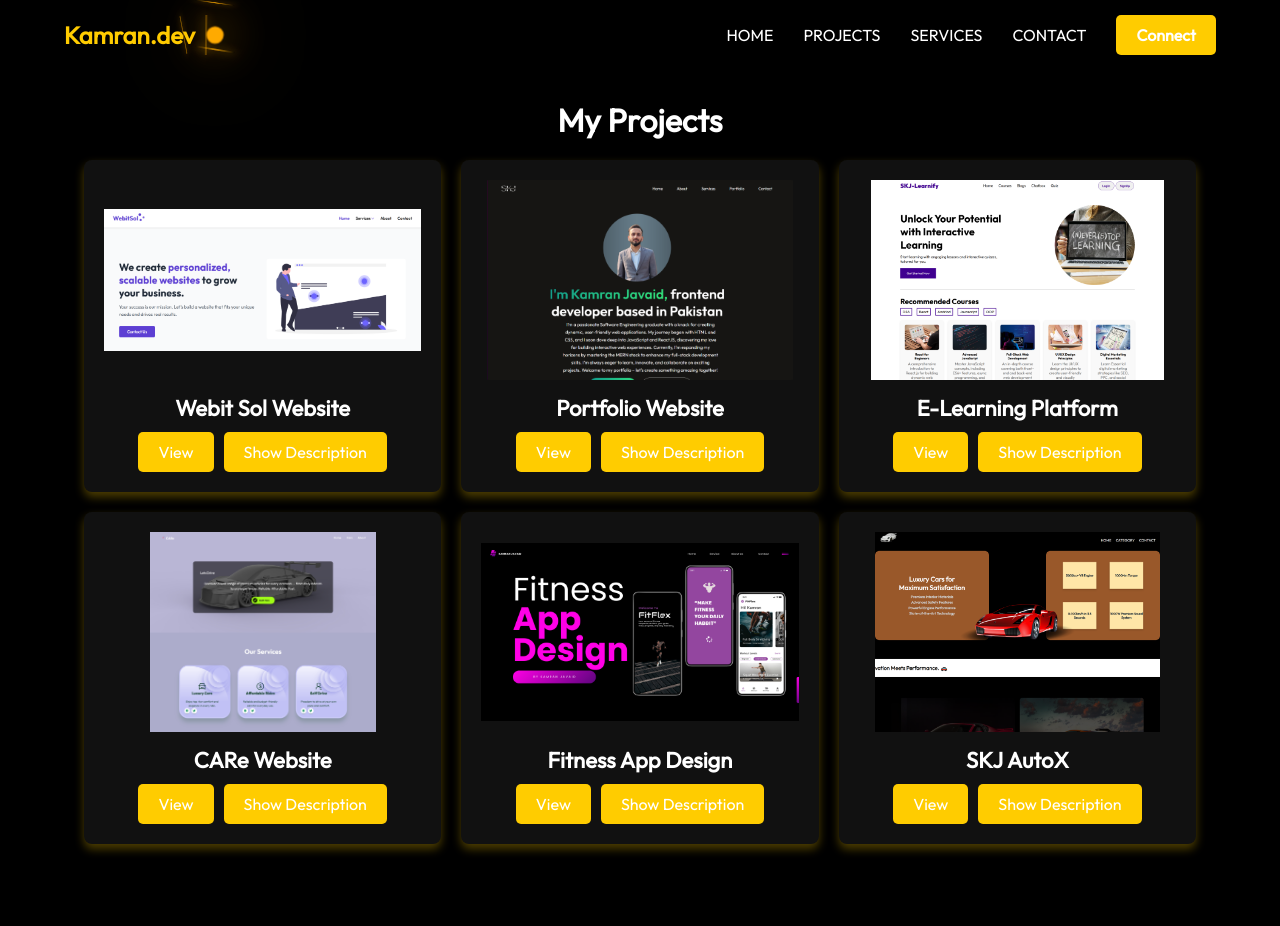
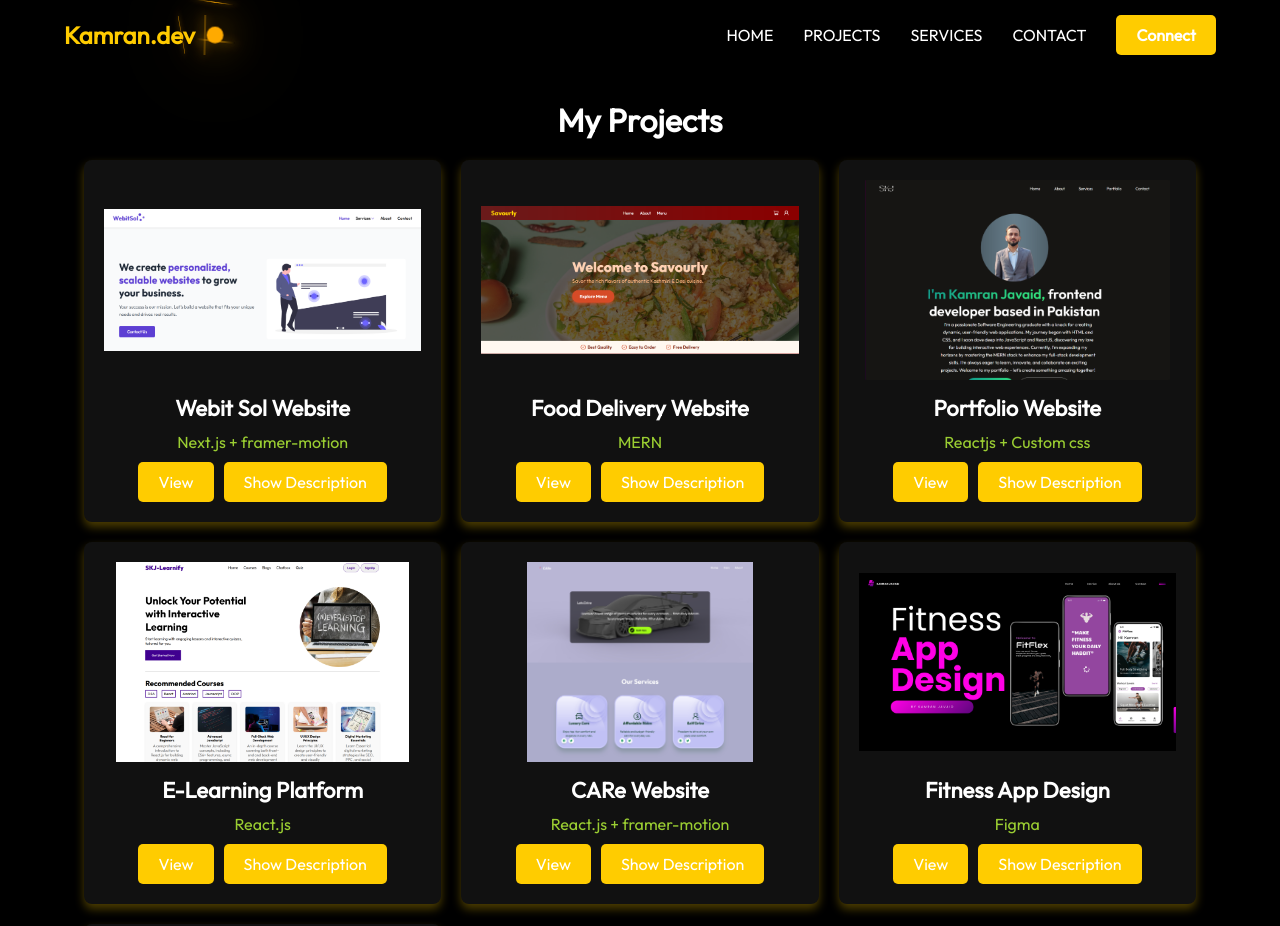
Before and after one commit to kamraanjavaid/kamran-portfolio, a React (Vite) app: page /projects in a window 1280 px wide. Shown: the top 926 px of the page. Before the commit the page ends 874 px from the top, so only its background shows below. Built offline with nearby package versions, Linux system fonts and the light colour scheme.

Commit message:
Added new project

```diff
--- a/src/components/Contact/Contact.css
+++ b/src/components/Contact/Contact.css
@@ -1,4 +1,3 @@
-/* General Styling */
 .contact {
     width: 90%;
     margin: auto;
@@ -9,7 +8,6 @@
     border-radius: 10px;
   }
 
-  /* Contact Title */
   .contact-title h1 {
     font-size: 36px;
     font-weight: bold;
@@ -18,7 +16,6 @@
     text-shadow: 2px 2px 10px rgba(0, 0, 0, 0.5);
   }
 
-  /* Contact Section */
   .contact-section {
     display: flex;
     justify-content: center;
@@ -27,7 +24,6 @@
     gap: 40px;
   }
 
-  /* Contact Form Styling */
   .contact-form {
     width: 100%;
     max-width: 600px;
@@ -81,7 +77,6 @@
     transform: scale(1.05);
   }
 
-  /* Contact Icons */
   .contact-icons {
     display: flex;
     justify-content: center;
@@ -98,7 +93,6 @@
     color: #e6b800;
   }
 
-  /* Responsive Design */
   @media (max-width: 768px) {
     .contact-form {
       width: 100%;
--- a/src/components/Hero/Hero.jsx
+++ b/src/components/Hero/Hero.jsx
@@ -15,7 +15,6 @@ const skills = [
 const Hero = () => {
   return (
     <div className="hero-container">
-      {/* Hero Content Animation */}
       <motion.div
         className="hero-desc"
         initial={{ opacity: 0, y: 50 }}
--- a/src/components/Projects/Projects.jsx
+++ b/src/components/Projects/Projects.jsx
@@ -25,6 +25,7 @@ const Projects = () => {
             <img src={project.imgURL} alt={project.name} />
             <div className="project-details">
               <h2>{project.name}</h2>
+              <p style={{color:"yellowgreen"}}>{project.tech}</p>
               <button className="link-btn"><a href={project.link} target="_blank">View</a></button>
               <button
                 className="desc-btn"
--- a/src/components/Projects/projectsData.js
+++ b/src/components/Projects/projectsData.js
@@ -4,48 +4,62 @@ import project3 from "../../assets/fitnessAppDesign.png";
 import project4 from "../../assets/projectImg4.png";
 import webitsol from "../../assets/webitsol.png";
 import project5 from "../../assets/CARe.png";
-
+import foodApp from "../../assets/food-app.png";
 
 const projectsData = [
   {
     id: 0,
     name: "Webit Sol Website",
     description: "I designed and developed this responsive and modern website for WebitSol, a digital solutions company. The site showcases their services, client testimonials, and contact information with smooth animations and a clean UI. Built using Next.js and Framer Motion, the site reflects professional branding and performance optimization tailored to WebitSol’s business goals.",
+    tech : "Next.js + framer-motion",
     imgURL: webitsol,
     link: "https://webit-sol.vercel.app/",
   },
   {
     id: 1,
+    name: "Food Delivery Website",
+    tech:"MERN",
+    description: "Developed a full-stack food delivery app using MongoDB, Express.js, React.js, and Node.js. Users can browse dishes, add items to a cart, and place orders with authentication and authorization. Admins can view order details, total orders, order timings, and user-provided information through a dedicated dashboard",
+    imgURL: foodApp,
+    link: "https://bitee-nine.vercel.app/",
+  },
+  {
+    id: 2,
     name: "Portfolio Website",
     description: "A sleek and modern portfolio website built with ReactJS, showcasing my skills, projects, and experience. The site features smooth animations, a responsive design, and an interactive user interface. It includes sections such as About Me, Projects, Skills, and Contact. Deployed on Vercel, it ensures fast performance and seamless navigation using React Router. Styled with CSS and Framer Motion for animations.",
+    tech:"Reactjs + Custom css",
     imgURL: project1,
     link: "https://kamranjavaid-portfolio2025.vercel.app/",
   },
   {
-    id: 2,
+    id: 3,
     name: "E-Learning Platform",
     description: "An interactive e-learning platform designed to provide users access to various online courses. Built with ReactJS, it features a structured course layout, video integration, quizzes, and progress tracking. Users can enroll in courses, leave reviews, and receive personalized recommendations. The platform uses React Router for seamless navigation and integrates Redux for efficient state management.",
+    tech:"React.js",
     imgURL: project2,
     link: "https://learnify-divofybej-kamran-javaids-projects.vercel.app/",
   },
   {
-    id: 3,
+    id: 4,
     name: "CARe Website",
     description: "CARe is a responsive one-page car rental website designed and developed for a client to showcase rental services. The website includes a sleek animated hero section, a navigation bar with mobile support, and a professional layout optimized for all screen sizes. The goal was to provide a clean, user-friendly interface that communicates trust and simplicity.",
+    tech:"React.js + framer-motion",
     imgURL: project5,
     link: "https://car-rental-nine-weld.vercel.app/",
   },
   {
-    id: 4,
+    id: 5,
     name: "Fitness App Design",
     description: "A creative fitness app UI/UX design created in Figma, focusing on user engagement and seamless navigation. This design includes workout tracking, diet plans, and progress monitoring with an intuitive and visually appealing interface. The layout is structured to provide an easy-to-use experience for fitness enthusiasts. The design emphasizes accessibility, vibrant colors, and minimalistic elements for an engaging experience.",
+    tech:"Figma",
     imgURL: project3,
     link: "https://www.figma.com/design/XfNTHSrMt7hx2pSeqAsIw9/Fitness-App-UXD-Project?node-id=0-1&p=f&t=KHkye2RLYK9j251b-0",
   },
   {
-    id: 5,
+    id: 6,
     name: "SKJ AutoX",
     description: "Skj-autoX is a modern and visually appealing car showcase website featuring high-end animations, a sleek UI, and smooth interactions. It provides an immersive experience for users looking for luxury cars.",
+    tech:"React.js + framer-motion",
     imgURL: project4,
     link: "https://skj-autox.vercel.app/",
   },
```
Also changed, not shown: src/assets/food-app.png (added).
